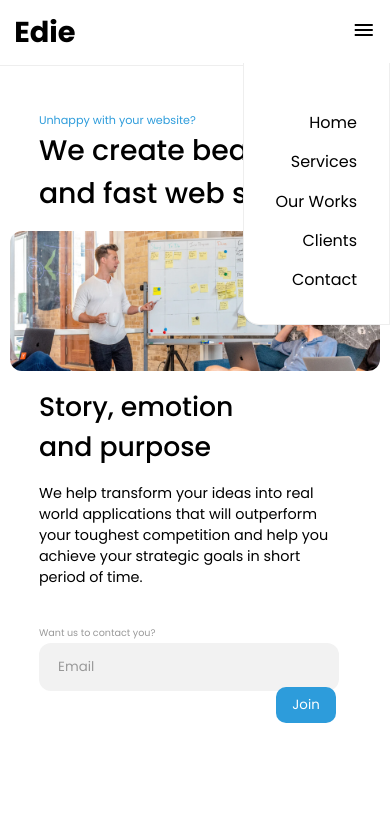
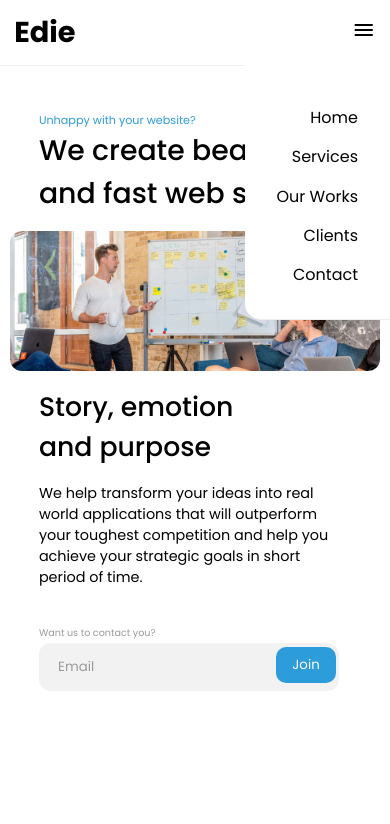
Before and after one commit to Anselmo1122/Challenge-Edie-home-page, a plain HTML site: page index.html in a window 390 px wide. Both pictures are taken after a click on the element "menu". Shown: the top 824 px of the page. Drawn offline with nearby package versions, Linux system fonts and the light colour scheme.

Commit message:
update: changes in styles.css

```diff
--- a/styles.css
+++ b/styles.css
@@ -30,6 +30,7 @@ button {
 }
 
 input {
+    width: auto;
     border: none;
     outline: none;
 }
@@ -70,11 +71,11 @@ li {
     text-align: end;
     position: absolute;
     right: -100%;
-    bottom: -260px;
+    bottom: -255px;
     z-index: -1;
     background: #ffffff;
     list-style: none;
-    border: 1px solid #eeeeee;
+    border-bottom: 1px solid #eeeeee;
     border-top: none;
     border-radius: 0 0 0 1rem;
     animation: translateTwo .5s forwards;
@@ -112,7 +113,7 @@ li {
 /* ===================================== */
 
 #header-edie__hero {
-    padding: 2rem calc(1.7rem + 3vw) 0 calc(1.7rem + 3vw);
+    padding: 2rem calc(1.7rem + 3vw) 4rem calc(1.7rem + 3vw);
     margin-bottom: 5rem;
     display: flex;
     flex-direction: column;
@@ -182,6 +183,10 @@ li {
 
 /* Section - Services Edie */
 
+#content-edie__services {
+    padding-bottom: 5rem;
+}
+
 #content-edie__services h3 {
     padding: 0 2.5rem;
     margin-bottom: 2rem;
@@ -241,6 +246,10 @@ li {
 
 /* Section - Works Edie */
 
+#content-edie__works {
+    padding-bottom: 5rem;
+}
+
 #content-edie__works h3 {
     padding: 0 2.5rem;
     margin-bottom: 2rem;
@@ -284,6 +293,7 @@ li {
 #content-edie__team {
     display: flex;
     flex-wrap: wrap;
+    padding-bottom: 5rem;
 }
 .team-content {
     margin: 2rem 0 1.5rem 0;
@@ -326,6 +336,7 @@ li {
 /* Section - Testimonial Edie */
 
 #content-edie__testimonial {
+    padding-bottom: 5rem;
     margin: 5rem 0;
 }
 #content-edie__testimonial p {
@@ -413,6 +424,9 @@ li {
         border-radius: 12px;
         height: 140px;
         object-fit: cover;
+    }
+    input {
+        width: 180px;
     }
 }
 
```
